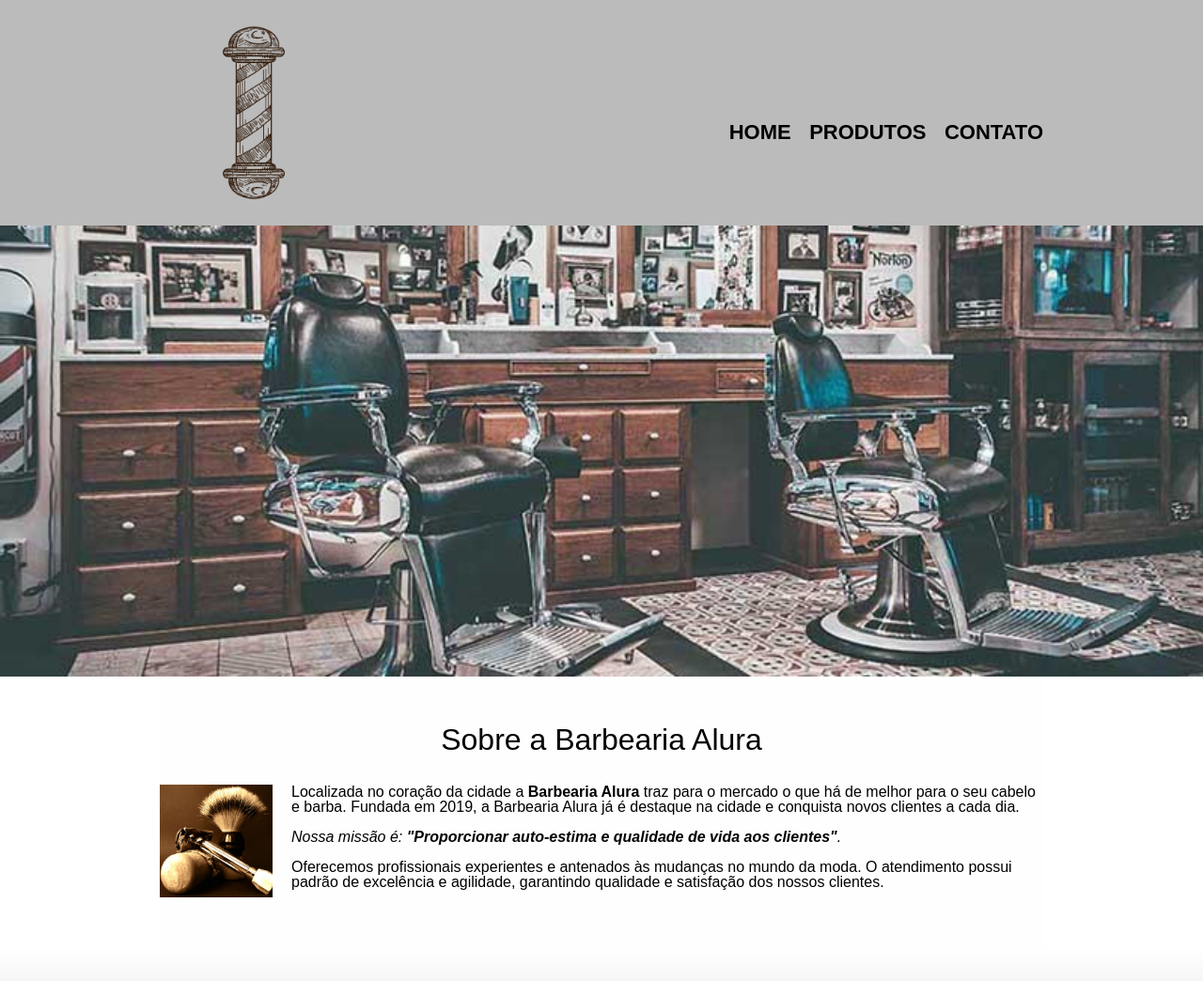
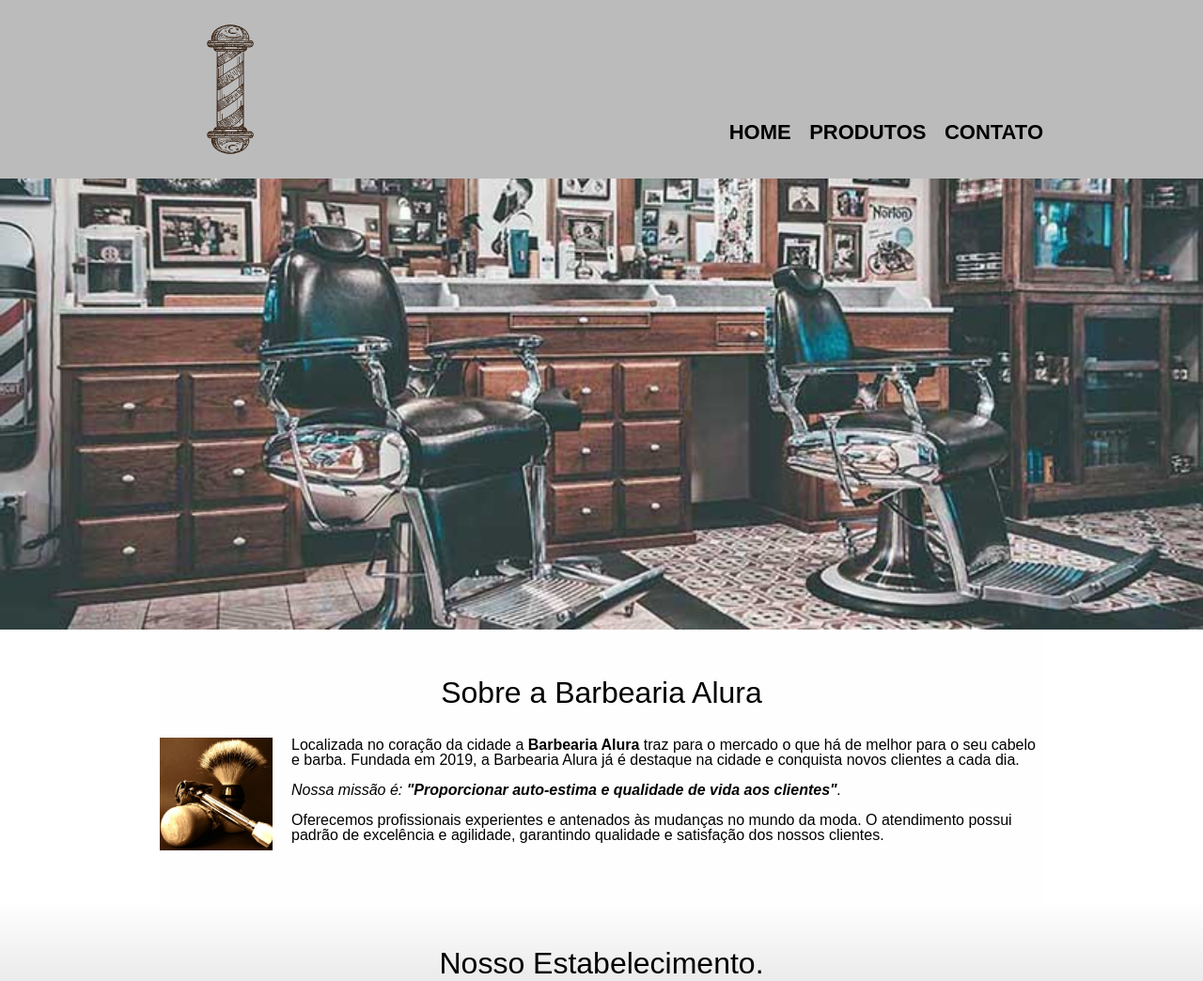
Before and after one commit to carllostavares/Site_barbearia, a plain HTML site: page index.html in a window 1280 px wide. Shown: the top 1044 px of the page at 94% size. Drawn offline with Linux system fonts and the light colour scheme; files whose address does not match are found by name.

Commit message:
Ajustando tamanho do header

```diff
--- a/css/style.css
+++ b/css/style.css
@@ -12,7 +12,7 @@ body{
 	position: relative;
 	width: 940px;
 	margin: 0 auto;
-	height: 200px;
+	height: 150px;
 }
 
 nav {
@@ -298,8 +298,9 @@ um degrader com as cores de fundo*/
 }
 
 .imglogo {
-	max-width: 200px;
-	max-height: 250px
+	max-width: 150px;
+	max-height: 200px
+
 }
 
 .imgLogoInferior{
```
